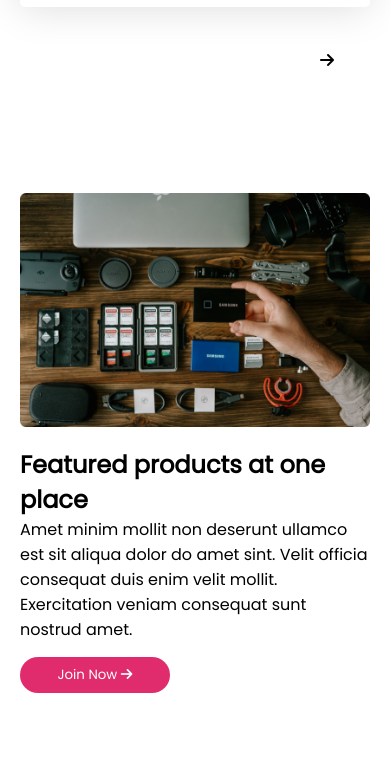
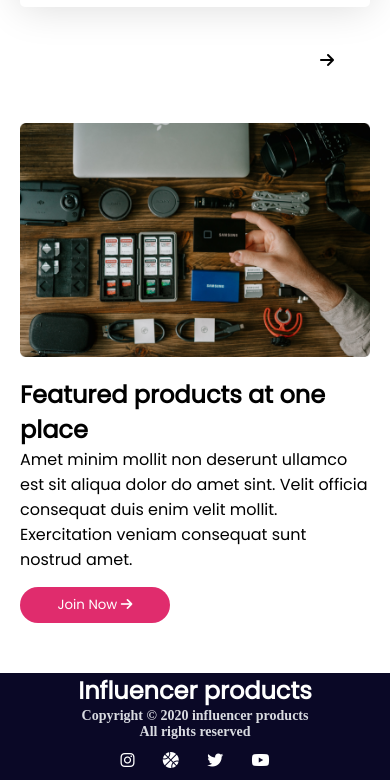
Before and after one commit to sadmansakib172/influence-gear-practice, a plain HTML site: page index.html in a window 390 px wide. Shown: the part 5898-6678 px from the top of the page. Before the commit the page ends 6591 px from the top, so only its background shows below. Drawn offline with Linux system fonts and the light colour scheme.

Commit message:
footer section done with full responsiveness

```diff
--- a/index.html
+++ b/index.html
@@ -234,18 +234,29 @@
             <i class="fa-solid fa-arrow-right fa-arrow-medium"></i>
         </section>
         <section class="featured-section">
-               <img src="./images/gear.png" alt="">
+            <img src="./images/gear.png" alt="">
             <div class="featured-content">
-               <h2 class="featured-title">Featured products at one place</h2>
-               <p class="featured-description">
-                Amet minim mollit non deserunt ullamco est sit aliqua dolor do amet sint. Velit officia consequat duis enim velit mollit. Exercitation veniam consequat sunt nostrud amet.
-               </p>
-               <button class="btn-primary">Join Now <i class="fa-solid fa-arrow-right"></i></button>
+                <h2 class="featured-title">Featured products at one place</h2>
+                <p class="featured-description">
+                    Amet minim mollit non deserunt ullamco est sit aliqua dolor do amet sint. Velit officia consequat
+                    duis enim velit mollit. Exercitation veniam consequat sunt nostrud amet.
+                </p>
+                <button class="btn-primary">Join Now <i class="fa-solid fa-arrow-right"></i></button>
             </div>
         </section>
     </main>
     <footer>
-
+        <!-- footer section starts  -->
+        <div class="footer-section">
+            <h2 class="footer-title">Influencer products</h2>
+            <p class="footer-description">Copyright © 2020 influencer products <br>All rights reserved</p>
+            <div class="icons">
+                <i class="fa-brands fa-instagram"></i>
+                <i class="fa-solid fa-basketball"></i>
+                <i class="fa-brands fa-twitter"></i>
+                <i class="fa-brands fa-youtube"></i>
+            </div>
+        </div>
     </footer>
 </body>
 
--- a/styles/influnce.css
+++ b/styles/influnce.css
@@ -133,20 +133,45 @@ nav {
 .normal-btn {
     color: rgba(224, 44, 109, 0.87);
     font-weight: 700;
-    border:0;
+    border: 0;
     margin-left: 1220px;
 }
 
 /* featured-section styles  */
-.featured-section{
+.featured-section {
     margin-top: 120px;
     display: flex;
-    padding:0 164px;
-    gap:90px;
+    padding: 0 164px;
+    gap: 90px;
     align-items: center;
 }
-.featured-section img{
+
+.featured-section img {
     width: 100%;
+}
+
+.footer-section {
+    margin-top:120px;
+    text-align: center;
+    background-color: #0A0826;
+    color: white;
+    padding: 80px 580px;
+}
+
+.footer-title {
+    color: #FFF;
+    font-size: 24px;
+    font-weight: 700;
+}
+
+.footer-description {
+    color: #D9DBE1;
+    font-family: Manrope;
+    font-size: 14px;
+    font-weight: 700;
+}
+.icons i{
+    padding:12px;
 }
 
 /* responsive styles  */
@@ -155,9 +180,8 @@ nav {
 
     .nav-container,
     .list-items>ul,
-    .banner-container ,
-    .featured-section
-    {
+    .banner-container,
+    .featured-section {
         flex-direction: column;
     }
 
@@ -179,19 +203,29 @@ nav {
         margin: 0;
         text-align: start;
     }
-    .popular-content{
+
+    .popular-content {
         grid-template-columns: 1fr;
-        padding:0 20px;
+        padding: 0 20px;
     }
-    .fa-arrow-medium{
+
+    .fa-arrow-medium {
         margin-left: 320px;
     }
-    .featured-section{
-       padding:0 20px;
-       gap:20px;
+
+    .featured-section {
+        padding: 0 20px;
+        gap: 20px;
+        margin-top: 50px;
     }
-    .featured-content .btn-primary{
+
+    .featured-content .btn-primary {
         width: 150px;
         margin-top: 15px;
     }
+    .footer-section{
+        width: 100%;
+        padding:0;
+        margin-top:50px;
+    }
 }
```
